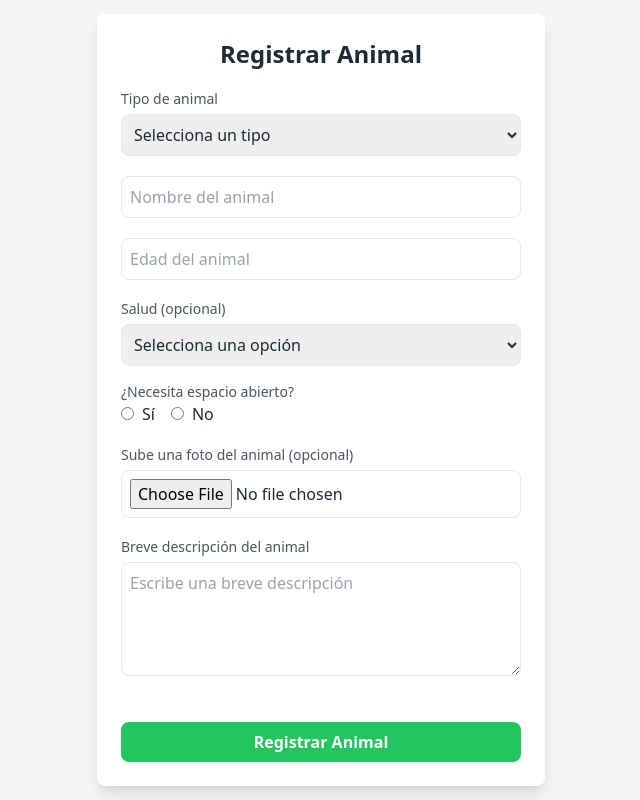
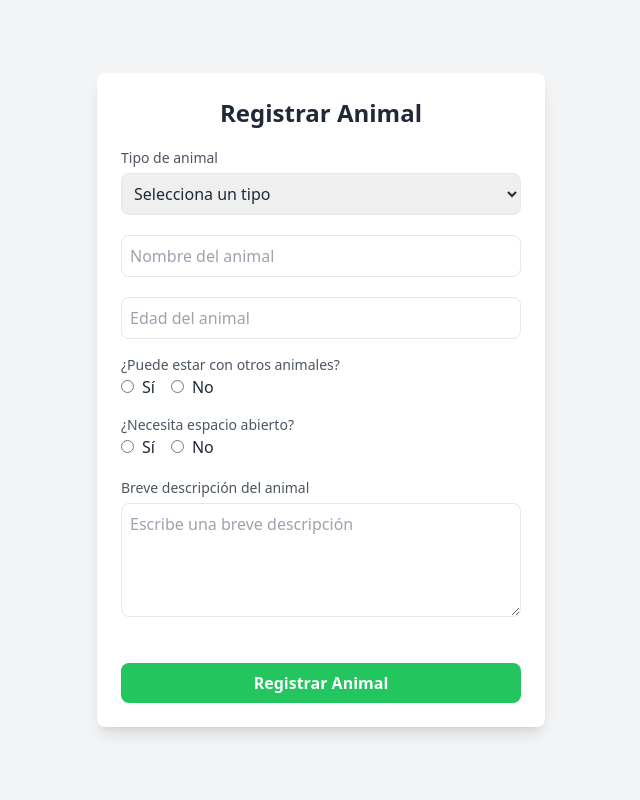
Before and after one commit to abicelaya/adopt-match, a React (Vite) app: page /register-animal in a window 1280 px wide. Shown: the whole page, without its empty margins (319-959 px from the left). Built offline with nearby package versions, Linux system fonts and the light colour scheme; no server answers.

Commit message:
mostrar lista de animales registrados de cada protectora

```diff
--- a/src/components/AnimalBox/AnimalBox.jsx
+++ b/src/components/AnimalBox/AnimalBox.jsx
@@ -1,12 +1,21 @@
 import React from 'react';
 
 const AnimalBox = ({ animals }) => {
+  console.log(animals)
   return (
     <div className="grid grid-cols-2 gap-4 mt-4">
       {animals.map(animal => (
-        <div key={animal.id} className="bg-gray-200 w-[154px] h-[151px] flex items-center justify-center rounded-lg shadow-md relative">
-          <img src={animal.image} alt={animal.name} className="object-cover w-full h-full rounded-lg" />
-          <span className="absolute text-white font-bold">{animal.name}</span>
+        <div key={animal.id} className="flex flex-col items-center">
+          <div className="bg-gray-200 w-[154px] h-[151px] rounded-lg shadow-md overflow-hidden">
+            <img
+              src={animal.animalImage}
+              alt={animal.animalName}
+              className="w-full h-full object-cover rounded-lg"
+            />
+          </div>
+          <span className="mt-2 text-black text-lg text-center">
+            {animal.animalName}
+          </span>
         </div>
       ))}
     </div>
--- a/src/pages/Home/Home.jsx
+++ b/src/pages/Home/Home.jsx
@@ -1,28 +1,46 @@
-import React from "react";
+import React, { useEffect, useState } from "react";
 import { useNavigate } from "react-router-dom";
+import {
+  getFirestore,
+  collection,
+  query,
+  where,
+  getDocs,
+} from "firebase/firestore";
 import AnimalBox from "../../components/AnimalBox/AnimalBox";
 import Navbar from "../../components/Navbar/Navbar";
 import { useAuth } from "../../context/AuthContext";
 
 const Home = () => {
   const { user } = useAuth();
-  console.log(user)
   const navigate = useNavigate();
+  const db = getFirestore();
+  const [animals, setAnimals] = useState([]);
+  const [loading, setLoading] = useState(true);
 
-  const animals = [
-    { id: 1, name: "Perro 1", image: "path/to/perro1.jpg" },
-    { id: 2, name: "Gato 1", image: "path/to/gato1.jpg" },
-    { id: 3, name: "Perro 2", image: "path/to/perro2.jpg" },
-    { id: 4, name: "Gato 2", image: "path/to/gato2.jpg" },
-    { id: 5, name: "Perro 3", image: "path/to/perro3.jpg" },
-    { id: 6, name: "Gato 3", image: "path/to/gato3.jpg" },
-    { id: 7, name: "Perro 4", image: "path/to/perro4.jpg" },
-    { id: 8, name: "Gato 4", image: "path/to/gato4.jpg" },
-    { id: 9, name: "Perro 5", image: "path/to/perro5.jpg" },
-    { id: 10, name: "Gato 5", image: "path/to/gato5.jpg" },
-    { id: 11, name: "Perro 6", image: "path/to/perro6.jpg" },
-    { id: 12, name: "Gato 6", image: "path/to/gato6.jpg" },
-  ];
+  useEffect(() => {
+    const fetchAnimals = async () => {
+      try {
+        const animalsCollection = collection(db, "animales");
+        const q = query(animalsCollection, where("shelterId", "==", user.uid));
+        const querySnapshot = await getDocs(q);
+
+        const animalsList = querySnapshot.docs.map((doc) => ({
+          id: doc.id,
+          ...doc.data(),
+        }));
+        setAnimals(animalsList);
+        setLoading(false);
+      } catch (error) {
+        console.error("Error al obtener los animales:", error);
+        setLoading(false);
+      }
+    };
+
+    if (user?.uid) {
+      fetchAnimals();
+    }
+  }, [db, user]);
 
   const handleSeeMoreAnimals = () => {
     navigate("/for-adoption");
@@ -32,7 +50,13 @@ const Home = () => {
     <div className="flex flex-col items-center p-4">
       <Navbar />
 
-      <AnimalBox animals={animals} />
+      {loading ? (
+        <p>Cargando animales...</p>
+      ) : animals.length > 0 ? (
+        <AnimalBox animals={animals} />
+      ) : (
+        <p>No hay animales registrados por esta protectora.</p>
+      )}
 
       <button
         onClick={handleSeeMoreAnimals}
--- a/src/pages/RegisterAnimal/RegisterAnimal.jsx
+++ b/src/pages/RegisterAnimal/RegisterAnimal.jsx
@@ -8,7 +8,7 @@ import { useNavigate } from "react-router-dom";
 const RegisterAnimal = () => {
   const navigate = useNavigate();
   const db = getFirestore();
-  const {user} = useAuth();
+  const { user } = useAuth();
   console.log(user);
 
   const validationSchema = Yup.object({
@@ -21,6 +21,9 @@ const RegisterAnimal = () => {
     space: Yup.string().required(
       "Es necesario indicar si necesita espacio abierto"
     ),
+    canLiveWithOthers: Yup.string().required(
+      "Es necesario indicar si puede estar con otros animales"
+    ),
     animalDescription: Yup.string().required(
       "La descripción del animal es obligatoria"
     ),
@@ -31,7 +34,7 @@ const RegisterAnimal = () => {
       animalType: "",
       animalName: "",
       animalAge: "",
-      animalHealth: "",
+      canLiveWithOthers: "",
       space: "",
       animalPhoto: null,
       animalDescription: "",
@@ -51,7 +54,7 @@ const RegisterAnimal = () => {
       const collectionRef = collection(db, "animales");
       await addDoc(collectionRef, animalData);
       console.log("Animal registrado con éxito");
-      navigate("/shelter-profile"); // Redirige a la página profile-shelter
+      navigate("/shelter-profile");
     } catch (error) {
       console.error("Error al registrar el animal: ", error);
     }
@@ -65,6 +68,7 @@ const RegisterAnimal = () => {
         </h1>
 
         <form onSubmit={formik.handleSubmit}>
+          {/* Tipo de animal */}
           <div className="mb-4">
             <label className="text-sm text-gray-600" htmlFor="animalType">
               Tipo de animal
@@ -87,6 +91,7 @@ const RegisterAnimal = () => {
             )}
           </div>
 
+          {/* Nombre del animal */}
           <div className="mb-4">
             <input
               type="text"
@@ -104,6 +109,7 @@ const RegisterAnimal = () => {
             )}
           </div>
 
+          {/* Edad del animal */}
           <div className="mb-4">
             <input
               type="number"
@@ -121,24 +127,39 @@ const RegisterAnimal = () => {
             )}
           </div>
 
+          {/* ¿Puede estar con otros animales? */}
           <div className="mb-4">
-            <label className="text-sm text-gray-600" htmlFor="animalHealth">
-              Salud (opcional)
-            </label>
-            <select
-              id="animalHealth"
-              name="animalHealth"
-              className="mt-1 p-2 w-full border rounded-lg"
-              value={formik.values.animalHealth}
-              onChange={formik.handleChange}
-            >
-              <option value="">Selecciona una opción</option>
-              <option value="esterilizado">Esterilizado</option>
-              <option value="VIF">VIF</option>
-              <option value="VLFe">VLFe</option>
-            </select>
+            <p className="text-sm text-gray-600">¿Puede estar con otros animales?</p>
+            <div className="flex space-x-4">
+              <label>
+                <input
+                  type="radio"
+                  name="canLiveWithOthers"
+                  value="si"
+                  className="mr-2"
+                  checked={formik.values.canLiveWithOthers === "si"}
+                  onChange={formik.handleChange}
+                />
+                Sí
+              </label>
+              <label>
+                <input
+                  type="radio"
+                  name="canLiveWithOthers"
+                  value="no"
+                  className="mr-2"
+                  checked={formik.values.canLiveWithOthers === "no"}
+                  onChange={formik.handleChange}
+                />
+                No
+              </label>
+            </div>
+            {formik.errors.canLiveWithOthers && (
+              <div className="text-red-500 text-sm">{formik.errors.canLiveWithOthers}</div>
+            )}
           </div>
 
+          {/* ¿Necesita espacio abierto? */}
           <div className="mb-4">
             <p className="text-sm text-gray-600">¿Necesita espacio abierto?</p>
             <div className="flex space-x-4">
@@ -170,26 +191,9 @@ const RegisterAnimal = () => {
             )}
           </div>
 
+          {/* Descripción del animal */}
           <div className="mb-4">
-            <label className="text-sm text-gray-600" htmlFor="animalPhoto">
-              Sube una foto del animal (opcional)
-            </label>
-            <input
-              type="file"
-              id="animalPhoto"
-              name="animalPhoto"
-              className="mt-1 p-2 w-full border rounded-lg"
-              onChange={(event) => {
-                formik.setFieldValue("animalPhoto", event.target.files[0]);
-              }}
-            />
-          </div>
-
-          <div className="mb-4">
-            <label
-              className="text-sm text-gray-600"
-              htmlFor="animalDescription"
-            >
+            <label className="text-sm text-gray-600" htmlFor="animalDescription">
               Breve descripción del animal
             </label>
             <textarea
@@ -208,6 +212,7 @@ const RegisterAnimal = () => {
             )}
           </div>
 
+
           <button
             type="submit"
             className="mt-6 w-full bg-green-500 hover:bg-green-600 text-white font-semibold py-2 rounded-lg transition duration-200"
```
Also changed, not shown: src/components/AnimalList/AnimalList.jsx (added).
